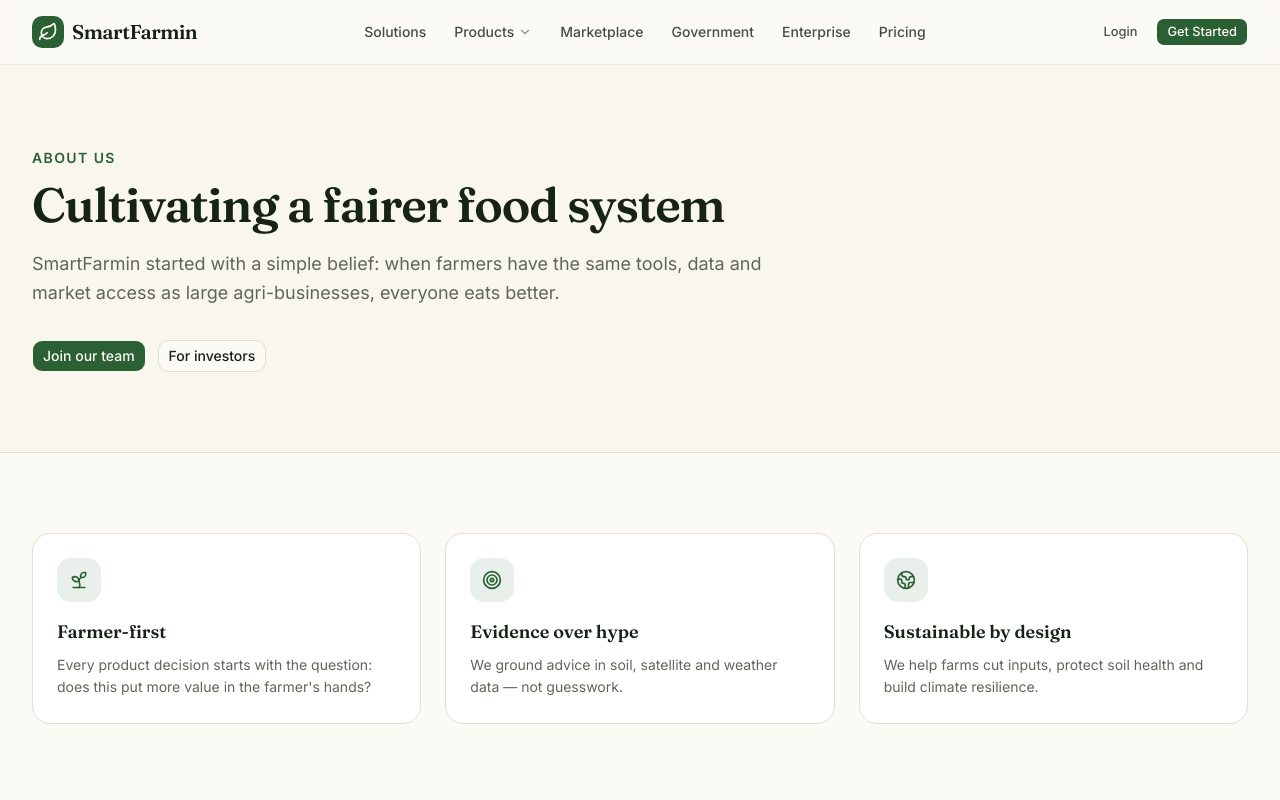
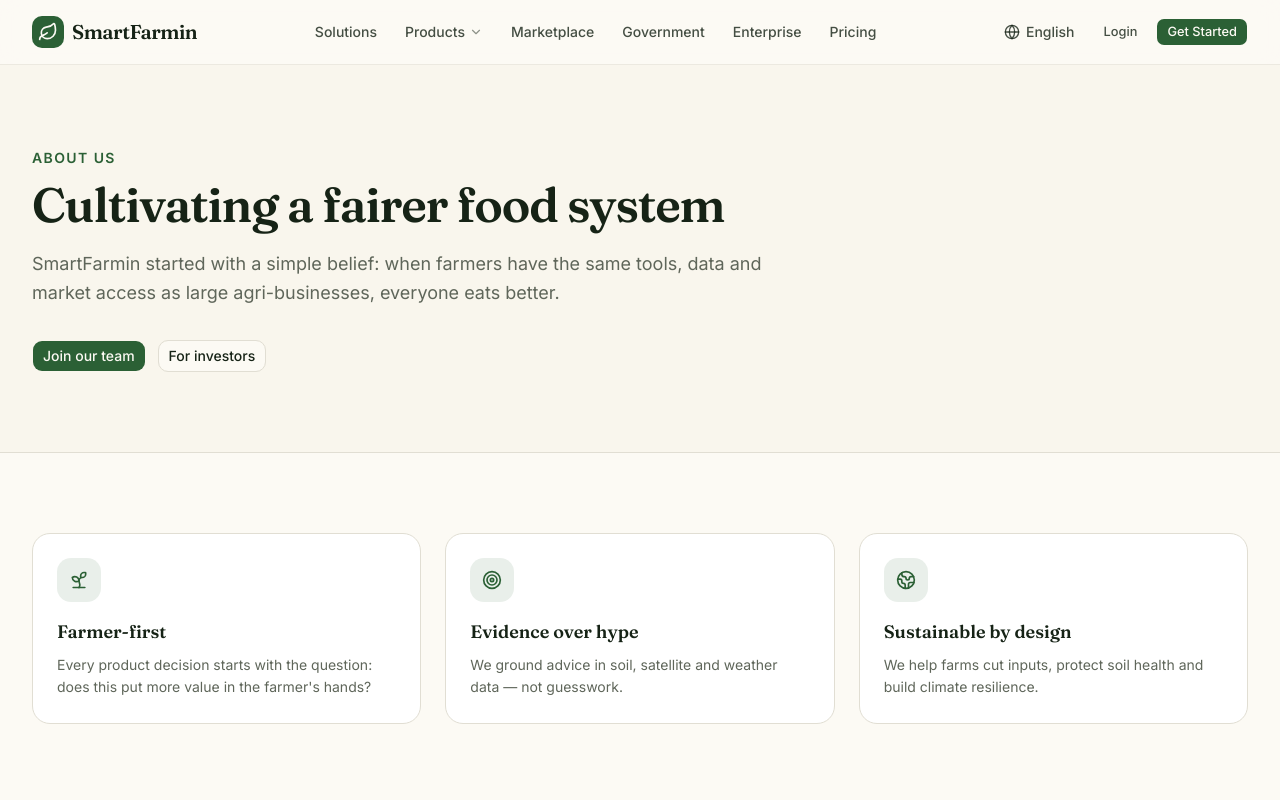
Before and after one commit to smartfarmintech/smartfarmin-website, a Next.js app: page /about in a window 1280 px wide. Shown: the top 800 px of the page. Built offline with nearby package versions, Linux system fonts and the light colour scheme.

Commit message:
feat: add LanguageSelector component to site header
Co-authored-by: smartfarmintech <300435507+smartfarmintech@users.noreply.github.com>

```diff
--- /dev/null
+++ b/components/language-selector.tsx
@@ -0,0 +1,67 @@
+"use client"
+
+import { useState } from "react"
+import { Globe, Check } from "lucide-react"
+
+const languages = [
+  { code: "en", name: "English", flag: "🇬🇧" },
+  { code: "te", name: "తెలుగు", flag: "🇮🇳" },
+  { code: "hi", name: "हिन्दी", flag: "🇮🇳" },
+  { code: "kn", name: "ಕನ್ನಡ", flag: "🇮🇳" },
+  { code: "ta", name: "தமிழ்", flag: "🇮🇳" },
+  { code: "ml", name: "മലയാളം", flag: "🇮🇳" },
+  { code: "bn", name: "বাংলা", flag: "🇮🇳" },
+]
+
+export function LanguageSelector() {
+  const [open, setOpen] = useState(false)
+  const [currentLanguage, setCurrentLanguage] = useState("en")
+
+  const selectedLanguage = languages.find((lang) => lang.code === currentLanguage)
+
+  return (
+    <div className="relative">
+      <button
+        onClick={() => setOpen(!open)}
+        className="flex items-center gap-1.5 rounded-md px-2.5 py-1.5 text-sm font-medium text-foreground/80 transition-colors hover:text-foreground hover:bg-secondary"
+        aria-label="Select language"
+      >
+        <Globe className="size-4" />
+        <span className="hidden sm:inline">{selectedLanguage?.name}</span>
+        <span className="sm:hidden">{selectedLanguage?.flag}</span>
+      </button>
+
+      {open && (
+        <div className="absolute right-0 top-full mt-1 w-48 rounded-lg border border-border bg-popover shadow-lg z-50">
+          <div className="p-2">
+            {languages.map((language) => (
+              <button
+                key={language.code}
+                onClick={() => {
+                  setCurrentLanguage(language.code)
+                  setOpen(false)
+                  // You can add logic here to change the app language
+                }}
+                className="flex w-full items-center gap-3 rounded-md px-3 py-2 text-sm font-medium text-foreground/80 hover:bg-secondary transition-colors"
+              >
+                <span className="text-lg">{language.flag}</span>
+                <span className="flex-1 text-left">{language.name}</span>
+                {currentLanguage === language.code && (
+                  <Check className="size-4 text-primary" />
+                )}
+              </button>
+            ))}
+          </div>
+        </div>
+      )}
+
+      {open && (
+        <div
+          className="fixed inset-0 z-40"
+          onClick={() => setOpen(false)}
+          aria-hidden="true"
+        />
+      )}
+    </div>
+  )
+}
--- a/components/site-header.tsx
+++ b/components/site-header.tsx
@@ -4,6 +4,7 @@ import { useState } from "react"
 import Link from "next/link"
 import { Leaf, Menu, X, ChevronDown } from "lucide-react"
 import { Button } from "@/components/ui/button"
+import { LanguageSelector } from "@/components/language-selector"
 
 const products = [
   { name: "Rythu360", desc: "Farmer super-app", href: "/products/rythu360" },
@@ -70,6 +71,7 @@ export function SiteHeader() {
         </nav>
 
         <div className="hidden items-center gap-2 lg:flex">
+          <LanguageSelector />
           <Button
             render={<Link href="/contact" />}
             nativeButton={false}
@@ -109,6 +111,9 @@ export function SiteHeader() {
               </Link>
             ))}
             <div className="mt-2 flex flex-col gap-2 border-t border-border pt-3">
+              <div className="px-3 py-2">
+                <LanguageSelector />
+              </div>
               <Button
                 render={<Link href="/contact" onClick={() => setOpen(false)} />}
                 nativeButton={false}
```
